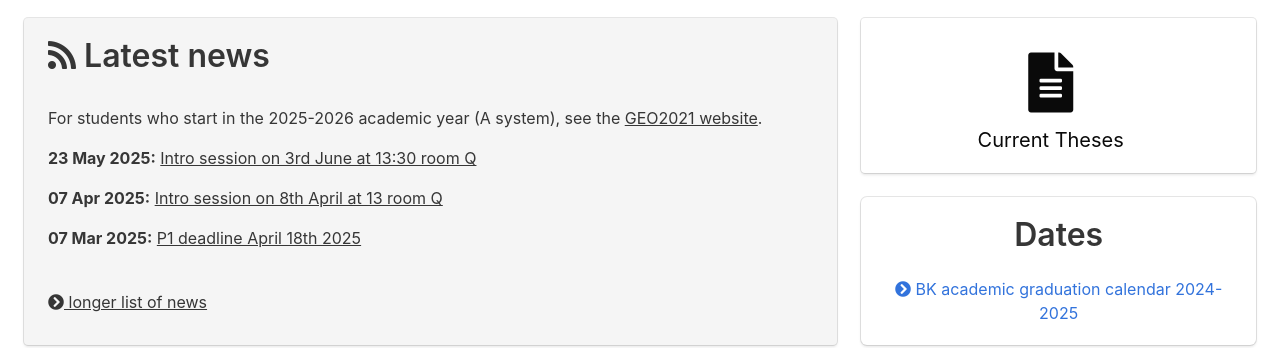
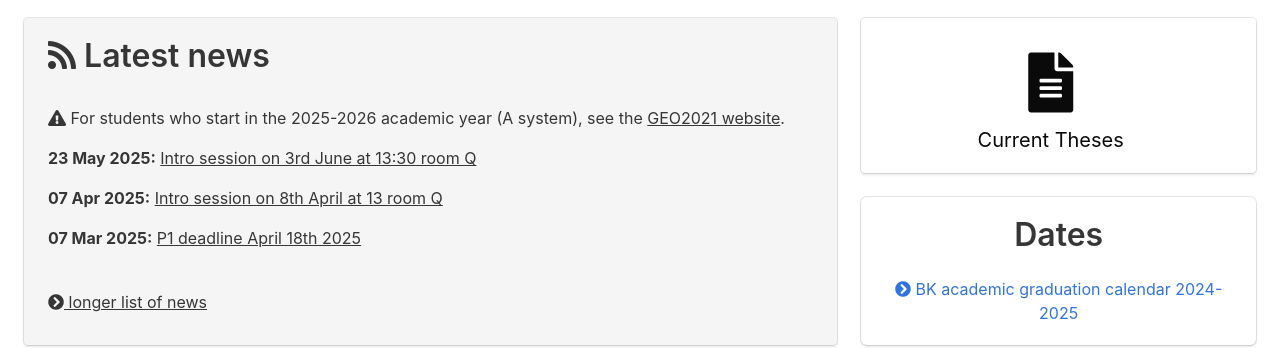
Before and after one commit to tudelft3d/geo2020, a Jekyll site: the page built from index.html, in a window 1280 px wide. Shown: the part 573-921 px from the top of the page. Built offline with Jekyll 4.4.1, drawn with Linux system fonts in a browser that asks for light colours; nearby versions of some CDN libraries.

Commit message:
correct icon

```diff
--- a/index.html
+++ b/index.html
@@ -117,7 +117,7 @@ title: GEO2020--MSc Geomatics
       <article class="tile is-child notification is-light box">
         <div class="content">
           <p class="title"><i class="fas fa-rss"></i> Latest news</p>
-          <p><i class="fa-solid fa-triangle-exclamation"></i> For students who start in the 2025-2026 academic year (A system), see the <a href="https://geomatics.bk.tudelft.nl/geo2021/">GEO2021 website</a>.</p>
+          <p><i class="fas fa-exclamation-triangle"></i> For students who start in the 2025-2026 academic year (A system), see the <a href="https://geomatics.bk.tudelft.nl/geo2021/">GEO2021 website</a>.</p>
           {% for post in site.posts limit:3 %}
             <p><b>{{ post.date | date_to_string }}:</b> <a class="post-link" href="{{ post.url | prepend: site.baseurl }}">{{ post.title }}</a></p>
           {% endfor %}
```
